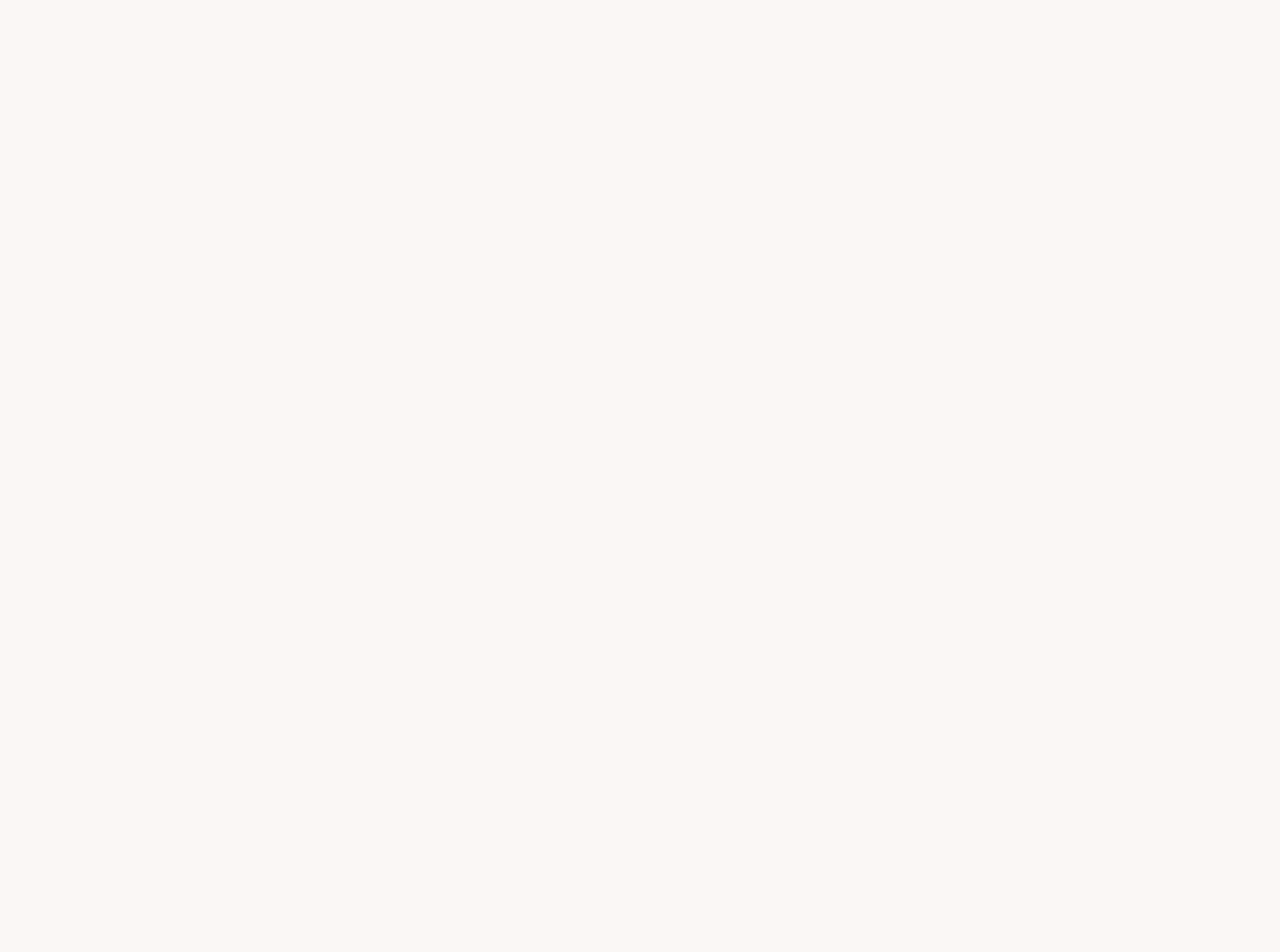
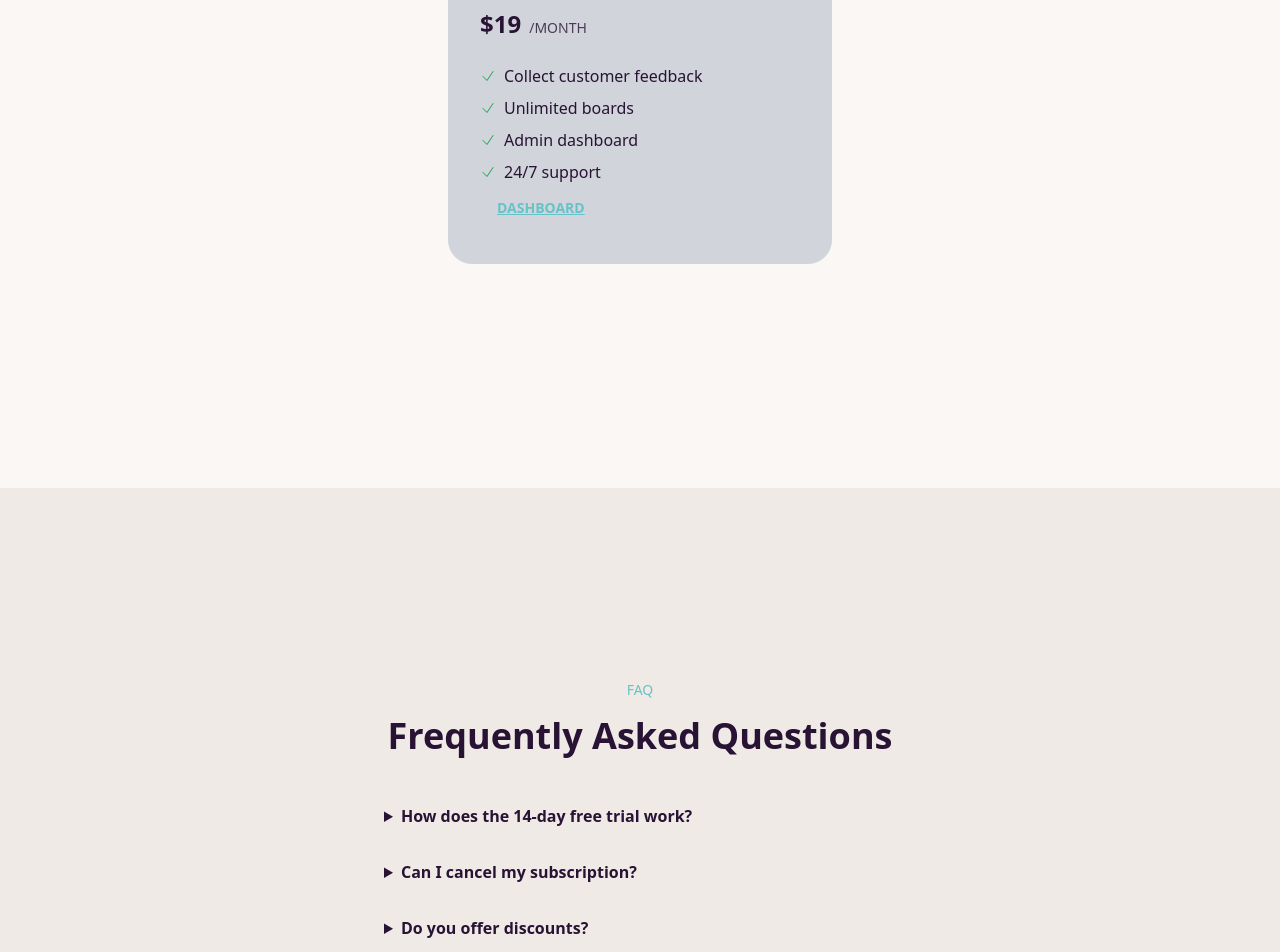
Before and after one commit to ROR2022/codefast-saas, a Next.js app: page / in a window 1280 px wide. Shown: the part 940-1892 px from the top of the page. Before the commit the page ends 800 px from the top, so only its background shows below. Built offline with nearby package versions, Linux system fonts and the light colour scheme.

Commit message:
add links

```diff
--- a/app/layout.js
+++ b/app/layout.js
@@ -1,3 +1,4 @@
+import React from "react";
 import { Geist, Geist_Mono } from "next/font/google";
 import "./globals.css";
 
@@ -16,9 +17,10 @@ export const metadata = {
   description: "Generated by create next app",
 };
 
+//eslint-disable-next-line
 export default function RootLayout({ children }) {
   return (
-    <html lang="en" data-theme="cupcake">
+    <html lang="en" data-theme="cupcake" className="scroll-smooth">
       <body
         className={`${geistSans.variable} ${geistMono.variable} antialiased`}
       >
--- a/app/page.js
+++ b/app/page.js
@@ -1,20 +1,79 @@
+import React from "react";
 import ButtonLink from "@/components/ButtonLink";
+
+const CheckIcon = () => (
+  <svg
+    xmlns="http://www.w3.org/2000/svg"
+    fill="none"
+    viewBox="0 0 24 24"
+    strokeWidth={1.5}
+    stroke="currentColor"
+    className="text-green-600 size-4"
+  >
+    <path
+      strokeLinecap="round"
+      strokeLinejoin="round"
+      d="m4.5 12.75 6 6 9-13.5"
+    />
+  </svg>
+);
+
+const listBenefits = [
+  "Collect customer feedback",
+  "Unlimited boards",
+  "Admin dashboard",
+  "24/7 support",
+];
+
+const listFAQ = [
+  {
+    question: "How does the 14-day free trial work?",
+    answer:
+      "When you sign up for the 14-day free trial, you get access to all of the Pro plan features. We want to make sure that you are completely satisfied with our product before you buy it.",
+  },
+  {
+    question: "Can I cancel my subscription?",
+    answer:
+      "Yes, you can cancel and upgrade your plan at any time. There are no restrictions or penalties for canceling.",
+  },
+  {
+    question: "Do you offer discounts?",
+    answer:
+      "Yes, we offer discounts for annual plans. You can save up to 20% by paying annually.",
+  },
+];
+
+const generateUniqueKey = () => {
+  const base = "abcdefghijklmnopqrstuvwxyzABCDEFGHIJKLMNOPQRSTUVWXYZ0123456789";
+  return [...Array(10)]
+    .map(() => base[Math.floor(Math.random() * base.length)])
+    .join("");
+};
+
+const age = 19;
+
+let canVote;
+canVote = age >= 18 ? "Yes" : "No";
+
+console.log(canVote);
 
 export default function Home() {
   return (
     <main>
+      {/* HEADER */}
       <section className="bg-base-200">
         <div className="flex justify-between items-center py-2 px-8 max-w-3xl mx-auto">
           <div>CodeFastSaaS</div>
           <div className="space-x-4 max-md:hidden">
-            <a className="link link-hover">Pricing</a>
-            <a className="link link-hover">FAQ</a>
+            <a className="link link-hover" href="#pricing">Pricing</a>
+            <a className="link link-hover" href="#faq">FAQ</a>
           </div>
           <div>
             <ButtonLink linkTo="dashboard" />
           </div>
         </div>
       </section>
+      {/* HERO */}
       <section className="text-center py-32 px-8 max-w-3xl mx-auto">
         <h1 className="text-4xl lg:text-5xl font-extrabold mb-6">
           Collect customer feedback to build better products
@@ -25,6 +84,58 @@ export default function Home() {
         </div>
         <ButtonLink linkTo="dashboard" />
       </section>
+      {/* PRICING */}
+      <section className="bg-base-100 py-16 px-8" id="pricing">
+        <div className="py-32 px-8 max-w-3xl mx-auto">
+          <p className="text-sm uppercase font-medium text-center text-primary mb-4">
+            Pricing
+          </p>
+          <h2 className="text-3xl lg:text-4xl font-extrabold text-center mb-12">
+            A pricing that adapts to your needs.
+          </h2>
+          <div className="p-8 bg-gray-300 max-w-96 rounded-3xl mx-auto mb-8 space-y-6">
+            <div className="flex gap-2 items-baseline">
+              <p className="text-2xl font-bold text-center">$19</p>
+              <p className="text-sm text-center opacity-80 uppercase">/month</p>
+            </div>
+
+            <ul className="space-y-2">
+              {listBenefits.map((benefit) => (
+                <li
+                  key={generateUniqueKey()}
+                  className="flex items-center gap-2"
+                >
+                  <CheckIcon />
+                  {benefit}
+                </li>
+              ))}
+            </ul>
+
+            <ButtonLink linkTo="dashboard" />
+          </div>
+        </div>
+      </section>
+      {/* FAQ */}
+      <section className="bg-base-200 py-16 px-8" id="faq">
+        <div className="py-32 px-8 max-w-3xl mx-auto">
+          <p className="text-sm uppercase font-medium text-center text-primary mb-4">
+            FAQ
+          </p>
+          <h2 className="text-3xl lg:text-4xl font-extrabold text-center mb-12">
+            Frequently Asked Questions
+          </h2>
+          <ul className="max-w-lg mx-auto">
+            {listFAQ.map((faq) => (
+              <li key={generateUniqueKey()} className="mb-8">
+                <details className="cursor-pointer">
+                  <summary className="font-bold">{faq.question}</summary>
+                  <p className="opacity-80 mt-2">{faq.answer}</p>
+                </details>
+              </li>
+            ))}
+          </ul>
+        </div>
+      </section>
     </main>
   );
 }
--- a/eslint.config.mjs
+++ b/eslint.config.mjs
@@ -1,14 +1,16 @@
 import { dirname } from "path";
 import { fileURLToPath } from "url";
 import { FlatCompat } from "@eslint/eslintrc";
+import js from "@eslint/js";
 
 const __filename = fileURLToPath(import.meta.url);
 const __dirname = dirname(__filename);
 
 const compat = new FlatCompat({
   baseDirectory: __dirname,
+  recommendedConfig: js.configs.recommended,
 });
 
-const eslintConfig = [...compat.extends("next/core-web-vitals")];
+const eslintConfig = [...compat.extends("next/core-web-vitals", "eslint:recommended", "plugin:react/recommended")];
 
 export default eslintConfig;
```
